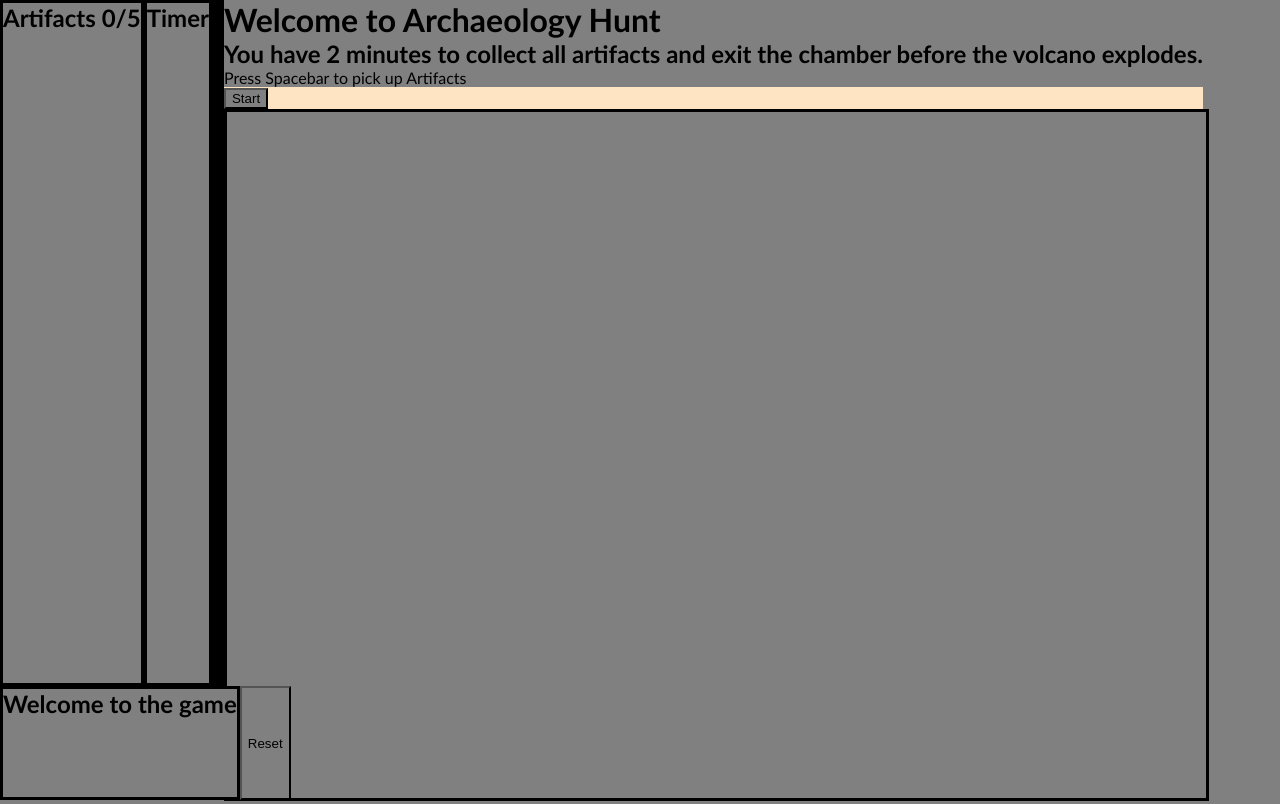
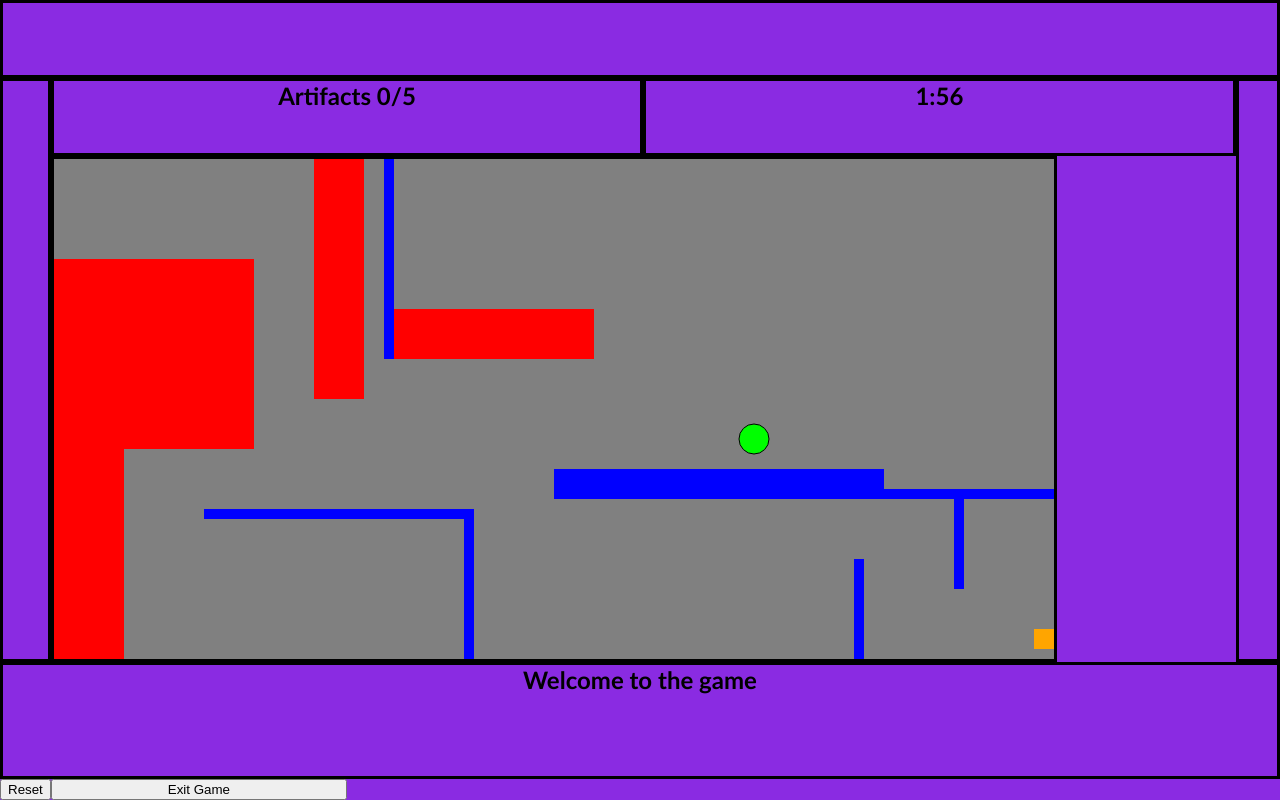
Before and after one commit to Turtle-Sprite/archaeology-hunt, a plain HTML site: page index.html in a window 1280 px wide. Both pictures are taken after a click on the button "Start". Drawn offline with Linux system fonts and the light colour scheme.

Commit message:
got start page and playpages set up and hooked up to event listeners

```diff
--- a/css/style.css
+++ b/css/style.css
@@ -1,51 +1,68 @@
-*{
+* {
     margin: 0;
-    background-color: grey;
+    text-align: center;
   }
+
   #container {
-    font-family:'Trebuchet MS', 'Lucida Sans Unicode', 'Lucida Grande', 'Lucida Sans', Arial, sans-serif;
+    font-family: "Trebuchet MS", "Lucida Sans Unicode", "Lucida Grande",
+      "Lucida Sans", Arial, sans-serif;
+    background-color: blueviolet;
+
+    margin: 0 auto;
+    display: grid;
+    width: 100vw;
     height: 100vh;
-    width: 100%;
-    margin: 0 auto;
-    display: flex;
-    flex-flow: row wrap;
-    /* display: grid; */
-    /* grid-template-columns: .15fr 2fr 2fr .15fr;
-    grid-template-rows: 1fr 5fr 1fr; */
-    /* grid-template-areas:
-                        "left-bumper top-left top-right right-bumper"
-                        "left-bumper canvas canvas right-bumper"
-                        "bottom bottom bottom bottom"; */
+    grid-template-columns: 0.15fr 1fr 1fr 1fr 1fr 0.15fr;
+    grid-template-rows: 0.5fr 0.5fr 3fr 0.75fr;
+    grid-template-areas:
+      "topBar topBar topBar topBar topBar topBar"
+      "left-bumper top-left top-left top-right top-right right-bumper"
+      "left-bumper canvas canvas canvas canvas right-bumper"
+      "bottom bottom bottom bottom bottom bottom";
   }
-#top-left, #top-right, #left-bumper, #right-bumper, #bottom, canvas {
+  #top-left,
+  #top-right,
+  #left-bumper,
+  #right-bumper,
+  #bottom,
+  canvas, #topBar {
     border: 3px solid black;
   }
   main {
-    /* grid-area: canvas; */
+      grid-area: canvas;
     }
     canvas {
         /* grid-area: canvas; */
-    width: 100%;
-    height: 100%;
+        width: 1000;
+        height: 600;
+        background-color: grey;
+    }
+ #topBar {
+      grid-area: topBar;
+    }
+ #top-left {
+    grid-area: top-left;
+  }
+  #top-right {
+    grid-area: top-right;
+  }
+  #left-bumper {
+    grid-area: left-bumper;
+  }
+  #right-bumper {
+    grid-area: right-bumper;
+  }
+  #bottom {
+    grid-area: bottom;
+  }
+  #startPage {
+    display: flex;
+    flex-direction: column;
+    justify-content: center;
 
   }
-#startPage {
-    background-color: bisque;
+  #Welcome {
 
   }
-#top-left {
-    /* grid-area: top-left; */
-
+  #gameRules {
   }
-#top-right {
-    /* grid-area: top-right; */
-}
-#left-bumper{
-    /* grid-area: left-bumper; */
-}
-#right-bumper{
-    /* grid-area: right-bumper; */
-}
-#bottom {
-    /* grid-area: bottom; */
-}
--- a/index.html
+++ b/index.html
@@ -10,6 +10,7 @@
 </head>
 <body>
     <div id="container">
+        <div id="topBar"></div>
         <aside id="top-left"><h2 id="artifacts-counter">Artifacts 0/5</h2></aside>
         <aside id="top-right"><h2 id="volcano-timer">Timer</h2></aside>
         <aside id="left-bumper"><div></div></aside>
@@ -17,8 +18,8 @@
         <main>
             <div id="startPage">
                 <h1 id="Welcome">Welcome to Archaeology Hunt</h1>
-                <h2>You have 2 minutes to collect all artifacts and exit the chamber before the volcano explodes.</h2>
-                <p>Press Spacebar to pick up Artifacts</p>
+                <h2 id="gameRules">You have 2 minutes to collect all artifacts and exit the chamber before the volcano explodes.</h2>
+                <p id="gameInstructions">Press Spacebar to pick up Artifacts</p>
                 <button id="start">Start</button>
             </div>
             <canvas id="canvas">Play game</canvas>
@@ -26,6 +27,7 @@
         <aside id="bottom"><h2 id="player-message">Welcome to the game</h2></aside>
 
         <button id="reset">Reset</button>
+        <button id="exit">Exit Game</button>
     </div>
 </body>
 </html>
--- a/script/script.js
+++ b/script/script.js
@@ -13,52 +13,82 @@ let main = document.querySelector('main')
 let bottom = document.querySelector('#bottom')
 let startBtn = document.querySelector('#start')
 let resetBtn = document.querySelector('#reset')
-let startPage = document.querySelector('startPage')
-let welcome = document.querySelector('Welcome')
+let startPage = document.querySelector('#startPage')
+let welcome = document.querySelector('#Welcome')
+let gameRules = document.querySelector('#gameRules')
+let exitBtn = document.querySelector("#exit");
+let topBar = document.getElementById("topBar");
+let gameInstructions = document.querySelector("#gameInstructions");
 
 ///==== Functions for hiding and revealing HTML Elements ===///
 
-function startPage () {
-    welcome.style.visibility = 'hidden'
-    canvas.style.visibility = 'hidden'
-    topLeft.style.visibility = 'hidden'
-    artifactCounter.style.visibilty = 'hidden'
-    playerMessage.style.display = 'none'
-    resetBtn.style.display = 'none'
-    startPage.style.display = 'inline-block'
+
+function startPageFunc () {
+    //hide these elements
+    topLeft.style.display = "none";
+    canvas.style.display = "none";
+    resetBtn.style.display = "none";
+    topRight.style.display = "none";
+    exitBtn.style.display = "none"
+
+    //display only these
+    startPage.style.display = "block"
 }
-startPage ()
+startPageFunc ()
 
 function playPage () {
+    //display these elements
+    topLeft.style.display = "block";
+    topRight.style.display = "block";
+    canvas.style.display = "block";
+    exitBtn.style.display = "block"
+    resetBtn.style.display = "block";
 
-}
-playPage ()
-
-function losePage () {
+    //hide all elements in start page
+    startPage.style.display = "none"
 
 }
 
+function losePage () {
+    //display these & change innerText
+    startPage.style.display = "block"
+    welcome.innerText = "You lose!"
+    gameRules.style.innerText = "The volcano exploded and you did not make it to safety. Press start to play again. "
+
+    //hide these:
+    gameInstructions.style.display = "none"
+    topLeft.style.display = "none";
+    canvas.style.display = "none";
+    resetBtn.style.display = "none";
+    topRight.style.display = "none";
+    exitBtn.style.display = "none"
+}
+
 function winPage () {
+    startPage.style.display = "block"
+    welcome.innerText = "You Win!"
+    gameRules.style.innerText = "You made it to safety with all of the artifacts. Press start to play again. "
 
+    //hide these:
+    gameInstructions.style.display = "none"
+    topLeft.style.display = "none";
+    canvas.style.display = "none";
+    resetBtn.style.display = "none";
+    topRight.style.display = "none";
+    exitBtn.style.display = "none"
 }
 
 //===setting the canvas
 //setting width & height inside main container
-// canvas.width = main.width
-// canvas.height = main.height
-
-//determines the height and width of the canvas/main div
-// currently, because of the box grid, set to 285Height 120width
-// let mainHeight= main.clientHeight
-// let mainWidth = main.clientWidth
-// canvas.setAttribute('height', getComputedStyle(canvas)['height'])
-// canvas.setAttribute('width', getComputedStyle(canvas)['width'])
-// console.log (mainHeight, " ", mainWidth)
 canvas.width = 1000;
 canvas.height = 500;
 
-// startBtn.addEventListener("click",
-// function playGame () {
+
+///======The start button is clicked. Game begins ====////
+startBtn.addEventListener("click",
+function playGame () {
+    //hide the start screen/ call teh play page
+    playPage ()
 
 // telling the computer we're rendering context 2D images?
 const ctx = canvas.getContext('2d')
@@ -372,4 +402,12 @@ function checkForWin () {
 
     }
 }
-// }) //playGame function on startBtn event listener
+}) //playGame function on startBtn event listener
+
+
+//===== RESET BUTTON ====//
+resetBtn.addEventListener('click',
+    function reset () {
+        playPage()
+        ///probably need timers to restart and character to redraw at beginning
+    })
```
Lines whose indentation alone changed are shown as unchanged.
